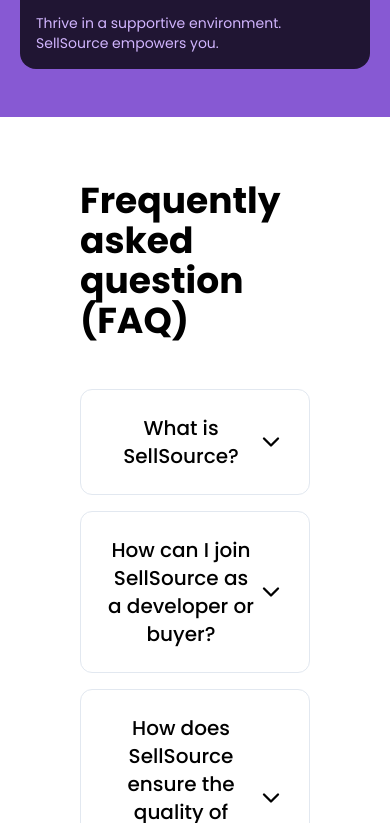
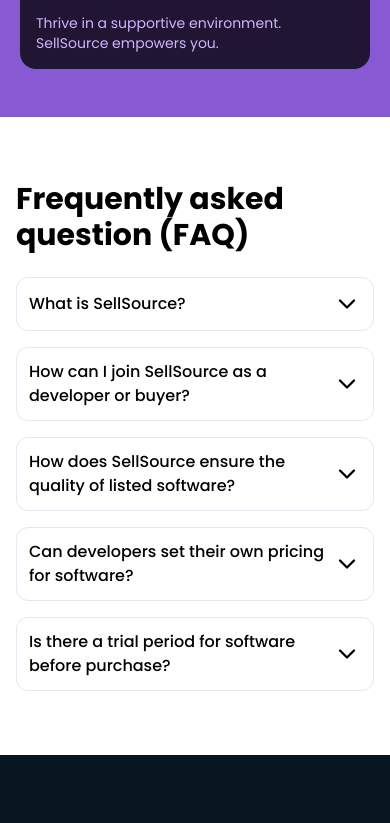
Before and after one commit to the-moezzat/sellsource, a React (Vite) app: page / in a window 390 px wide. Shown: the part 3261-4084 px from the top of the page. Built offline with nearby package versions, Linux system fonts and the light colour scheme; a web font is replaced by a local one; what tailwindcss-open-color would draw is missing.

Commit message:
feat: faq became responsive

```diff
--- a/src/features/landing-page/Faq.tsx
+++ b/src/features/landing-page/Faq.tsx
@@ -35,8 +35,8 @@
 
 function Faq() {
   return (
-    <div className="px-20 py-16" id="faq">
-      <h2 className="mb-12 text-4xl font-bold text-gray-8">
+    <div className="px-20 py-16 max-lg:px-4" id="faq">
+      <h2 className="mb-12 text-4xl font-bold text-gray-8 max-lg:mb-6 max-lg:text-2xl max-lg:text-3xl">
         Frequently asked question (FAQ)
       </h2>
 
@@ -47,7 +47,9 @@
       >
         {faqQuestions.map((question, i) => (
           <AccordionItem value={`item-${i}`} key={i}>
-            <AccordionTrigger>{question.question}</AccordionTrigger>
+            <AccordionTrigger className="max-lg:text-lg max-sm:text-left max-sm:text-base">
+              {question.question}
+            </AccordionTrigger>
             <AccordionContent>{question.answer}</AccordionContent>
           </AccordionItem>
         ))}
--- a/src/ui/accordion.tsx
+++ b/src/ui/accordion.tsx
@@ -13,7 +13,7 @@
   <AccordionPrimitive.Item
     ref={ref}
     className={cn(
-      "rounded-xl border border-gray-4  px-6 data-[state=open]:bg-gray-0",
+      "rounded-xl border border-gray-4  px-6 data-[state=open]:bg-gray-0 max-sm:px-3",
       className,
     )}
     {...props}
@@ -29,7 +29,7 @@
     <AccordionPrimitive.Trigger
       ref={ref}
       className={cn(
-        "font- flex flex-1 items-center justify-between py-6 text-xl font-medium text-gray-7 transition-all hover:underline [&[data-state=open]>svg]:rotate-180",
+        "font- flex flex-1 items-center justify-between py-6 text-xl font-medium text-gray-7 transition-all hover:underline max-sm:py-3 [&[data-state=open]>svg]:rotate-180",
         className,
       )}
       {...props}
```
